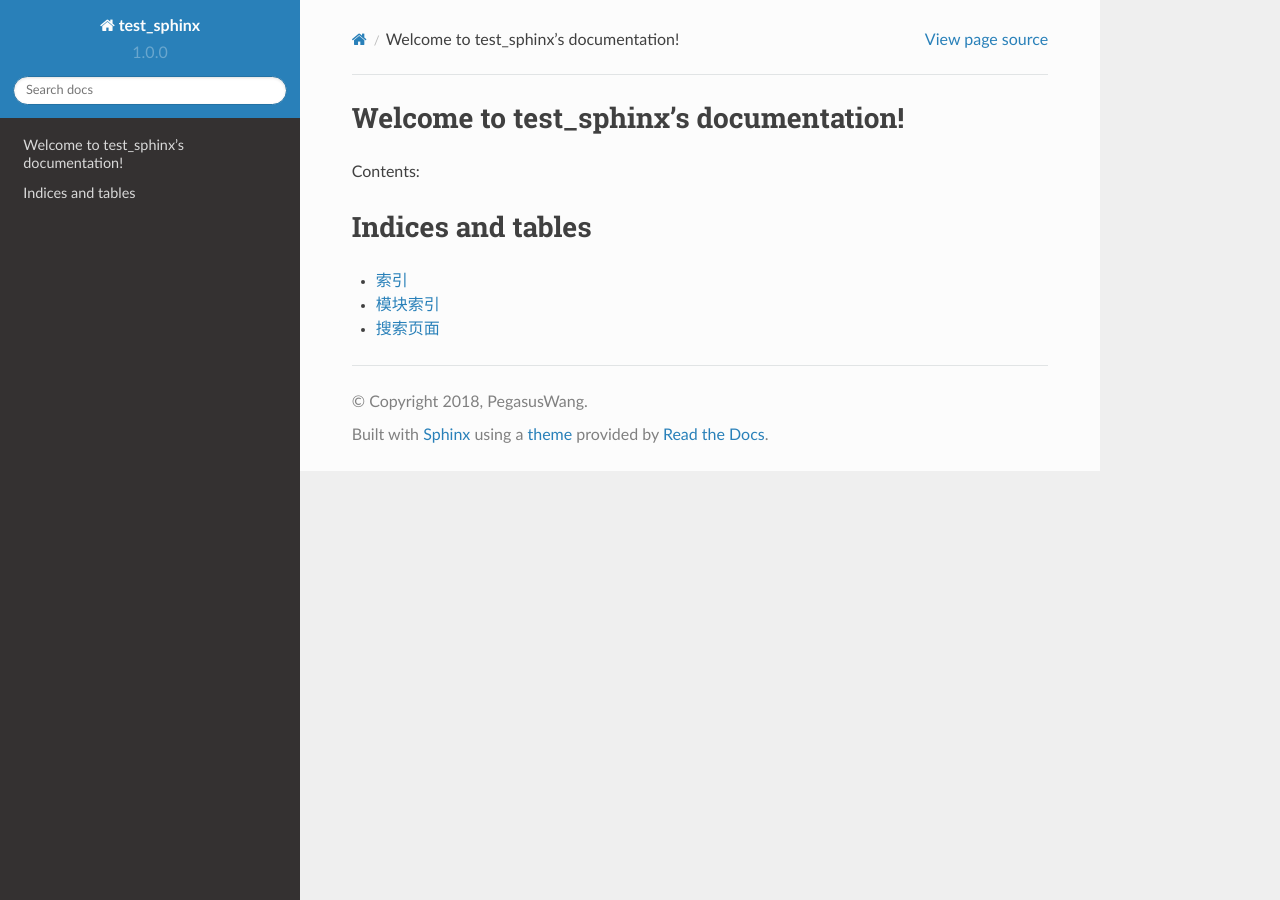
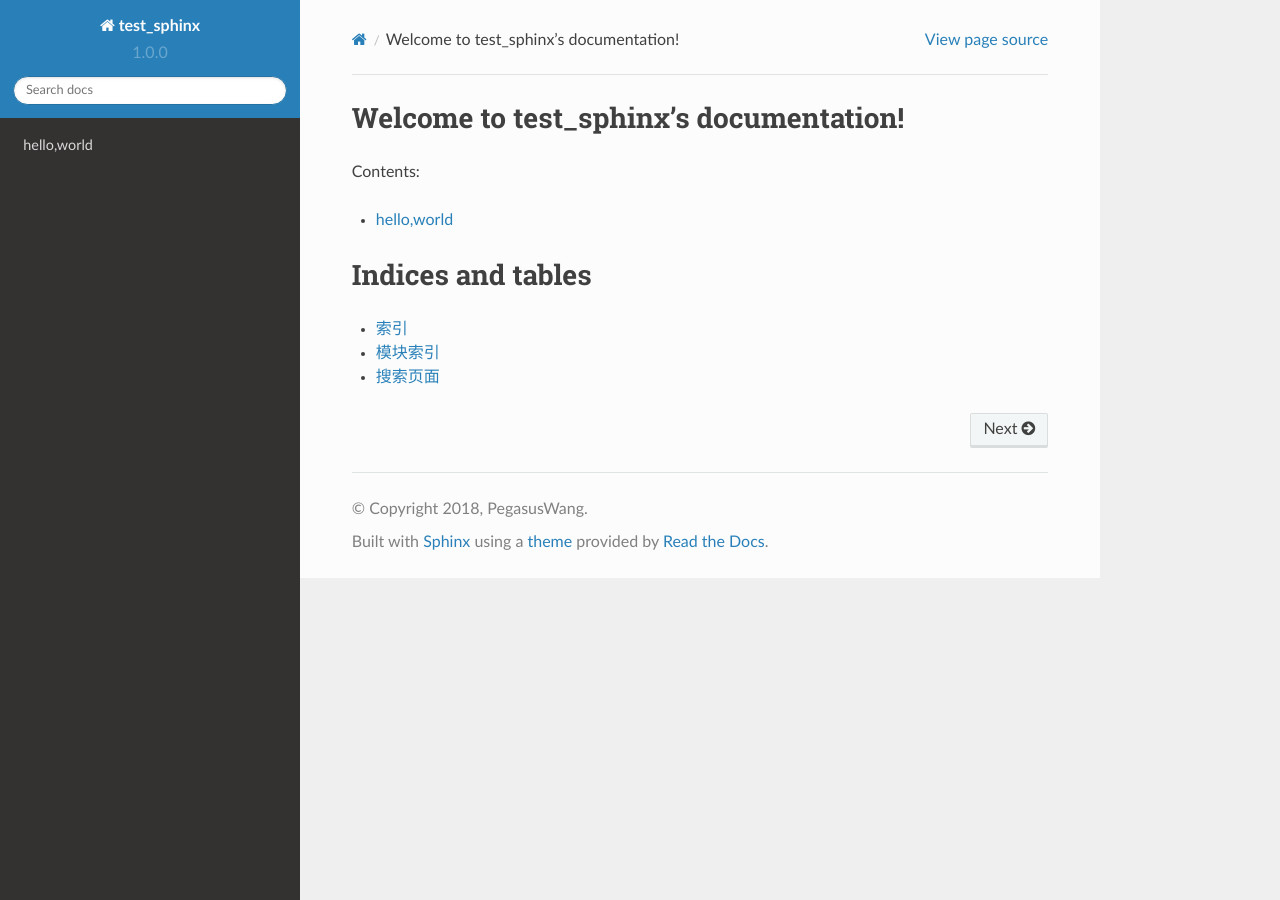
Before and after one commit to PegasusWang/sphinx_demo, a Sphinx documentation site: the page built from source/index.rst, in a window 1280 px wide. Built offline with Sphinx 7.4.7 and the Read the Docs theme 2.0.0, drawn with Linux system fonts in a browser that asks for light colours.

Commit message:
add hello

```diff
--- a/requirements.txt
+++ b/requirements.txt
@@ -1,2 +1,3 @@
 Sphinx==1.3.4
 sphinx_rtd_theme
+sphinx-autobuild
--- a/source/conf.py
+++ b/source/conf.py
@@ -31,7 +31,11 @@ import os
 extensions = [
     'sphinx.ext.todo',
     'sphinx.ext.mathjax',
+    'sphinxtogithub',
 ]
+sphinx_to_github = True
+sphinx_to_github_verbose = True
+sphinx_to_github_encoding = "utf-8"
 
 # Add any paths that contain templates here, relative to this directory.
 templates_path = ['_templates']
--- /dev/null
+++ b/source/hello.rst
@@ -0,0 +1,4 @@
+hello,world
+=============
+
+hehe
--- a/source/index.rst
+++ b/source/index.rst
@@ -11,6 +11,8 @@ Contents:
 .. toctree::
    :maxdepth: 2
 
+   hello
+
 
 
 Indices and tables
```
Also changed, not shown: 1 other file.
